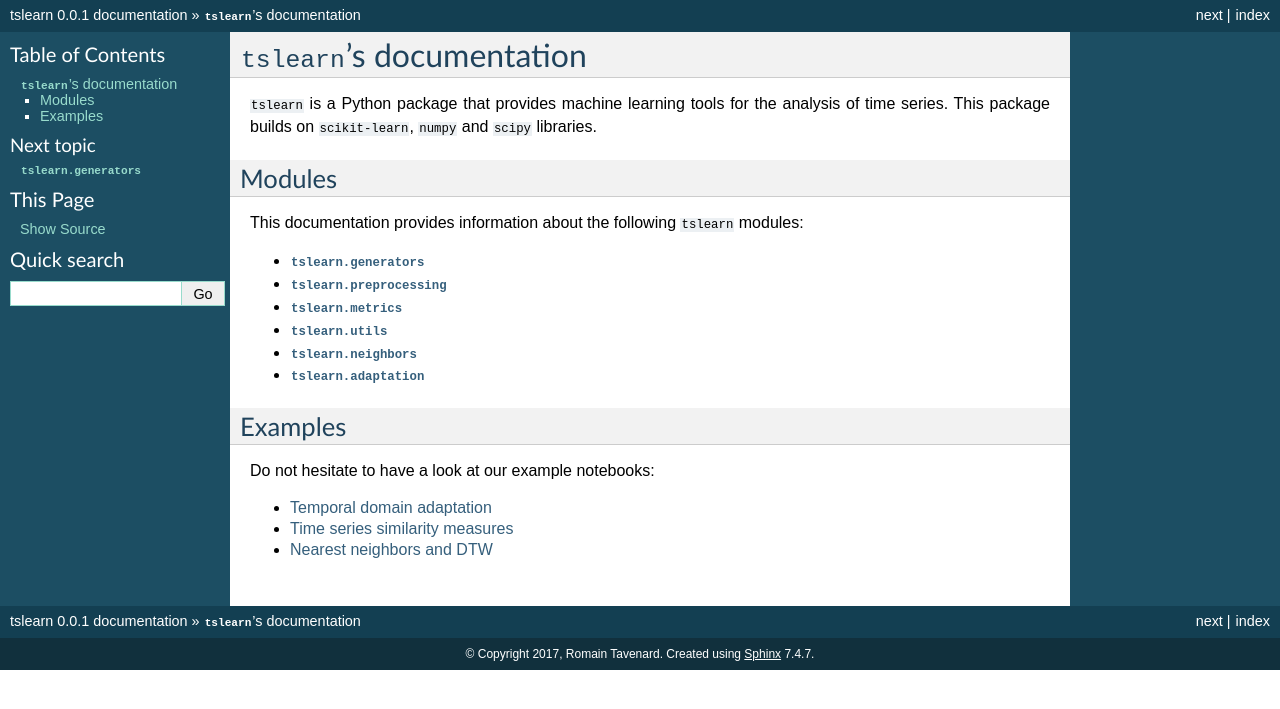
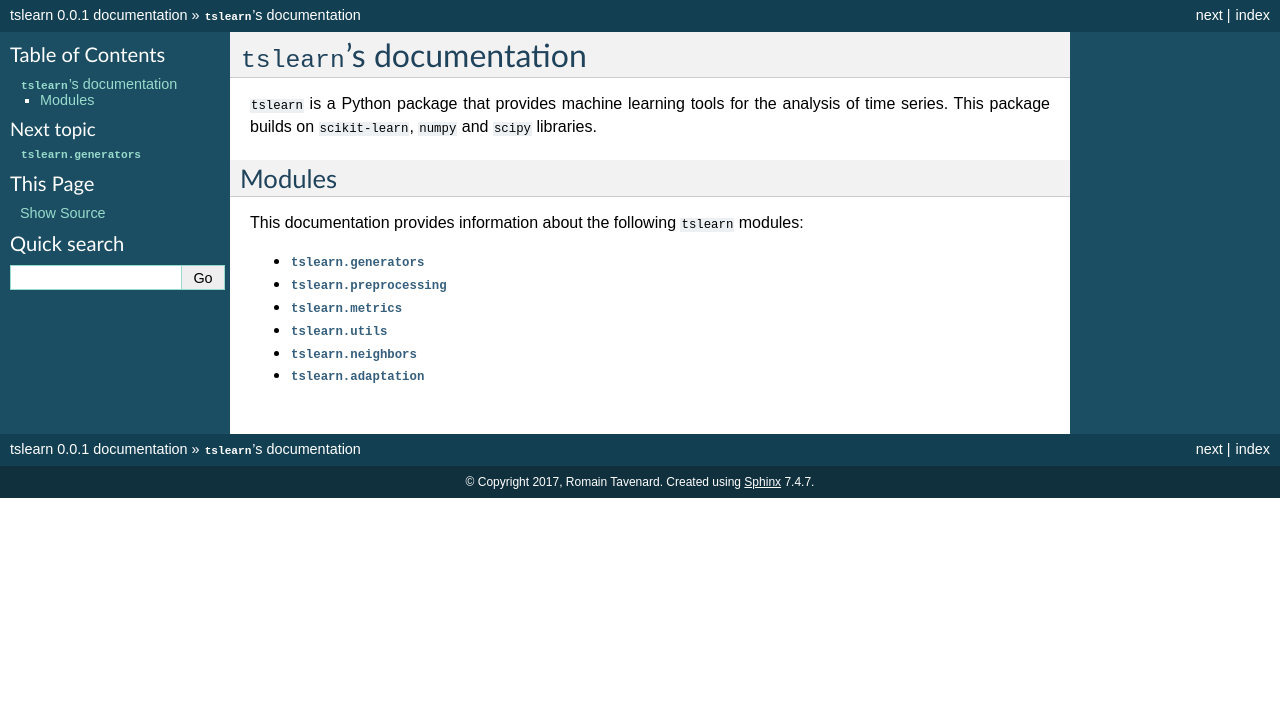
Before and after one commit to tslearn-team/tslearn, a Sphinx documentation site: the page built from tslearn/docs/index.rst, in a window 1280 px wide. Shown: the top 709 px of the page. Built offline with Sphinx 7.4.7, drawn with Linux system fonts in a browser that asks for light colours.

```diff
--- a/tslearn/docs/adaptation.rst
+++ b/tslearn/docs/adaptation.rst
@@ -1,5 +1,8 @@
 ``tslearn.adaptation``
 ======================
+
+Classes and functions
+---------------------
 
 .. automodule:: tslearn.adaptation
     :members:
--- a/tslearn/docs/generators.rst
+++ b/tslearn/docs/generators.rst
@@ -1,5 +1,8 @@
 ``tslearn.generators``
 ======================
+
+Classes
+-------
 
 .. automodule:: tslearn.generators
     :members:
--- a/tslearn/docs/index.rst
+++ b/tslearn/docs/index.rst
@@ -23,15 +23,3 @@
    utils
    neighbors
    adaptation
-
-Examples
---------
-
-Do not hesitate to have a look at our example notebooks:
-
-.. toctree::
-    :maxdepth: 1
-
-    examples/ex_adaptation
-    examples/ex_metrics
-    examples/ex_neighbors
--- a/tslearn/docs/neighbors.rst
+++ b/tslearn/docs/neighbors.rst
@@ -1,5 +1,8 @@
 ``tslearn.neighbors``
 =====================
+
+Classes
+-------
 
 .. automodule:: tslearn.neighbors
     :members:
--- a/tslearn/docs/preprocessing.rst
+++ b/tslearn/docs/preprocessing.rst
@@ -1,5 +1,8 @@
 ``tslearn.preprocessing``
 =========================
+
+Classes
+-------
 
 .. automodule:: tslearn.preprocessing
     :members:
```
